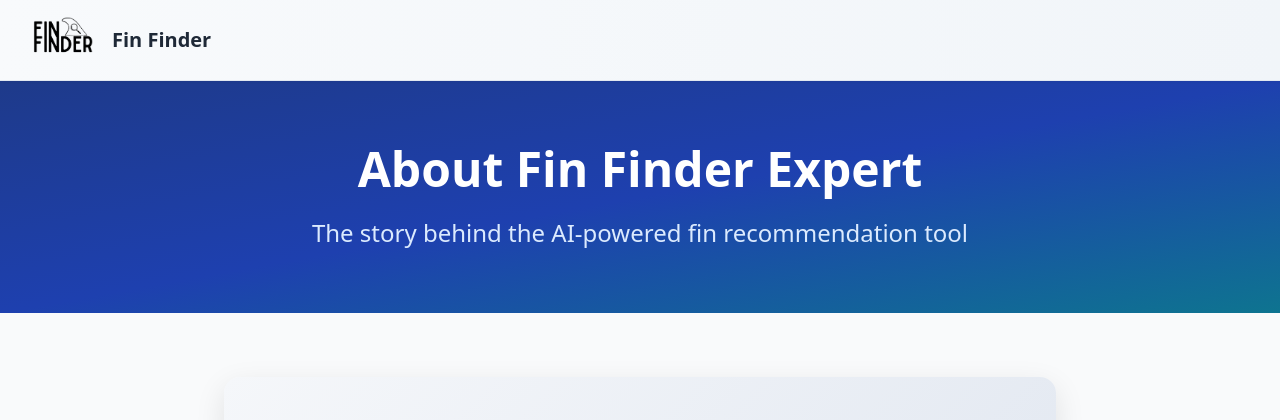
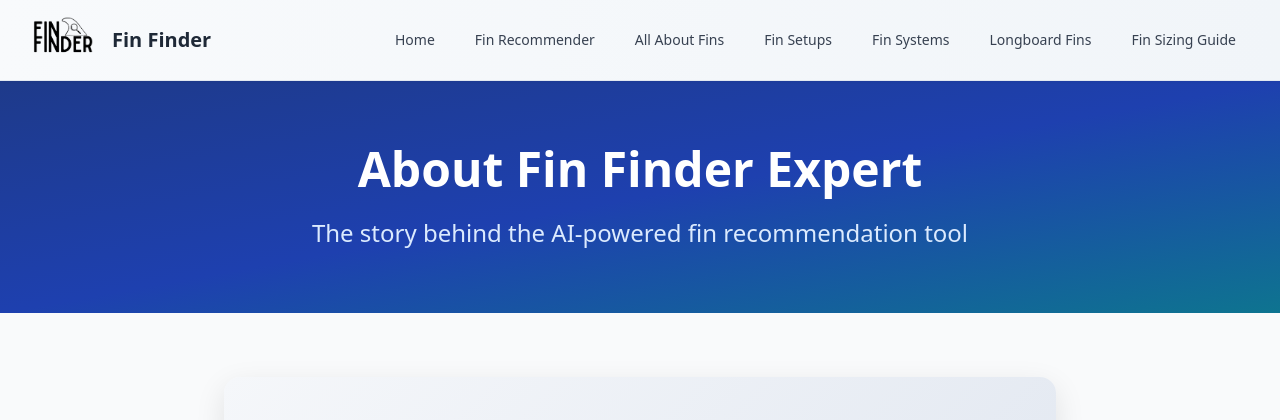
Before and after one commit to Tiste42/finfinder-site, a Flask app: page /about in a window 1280 px wide. Shown: the top 420 px of the page. Run offline with Flask 3, Linux system fonts and the light colour scheme; some libraries are stand-ins or nearby versions.

Commit message:
Fix: Remove CSS override blocking desktop navigation

```diff
--- a/templates/base.html
+++ b/templates/base.html
@@ -322,12 +322,6 @@
 }
 
 
-/* Floating chat widget styles */
-.hidden {
-    display: none !important;
-}
-
-
 #chat-widget-container {
     position: fixed;
     bottom: 1rem;
```
